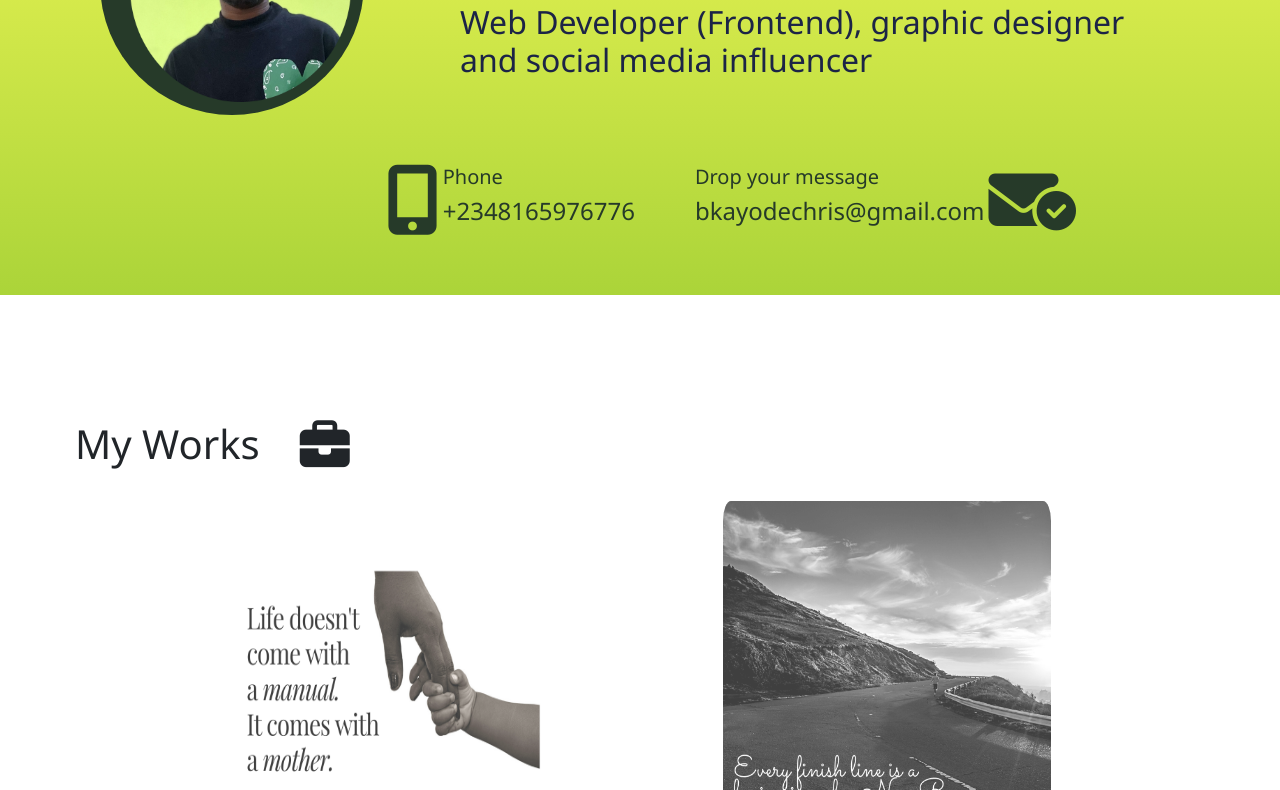
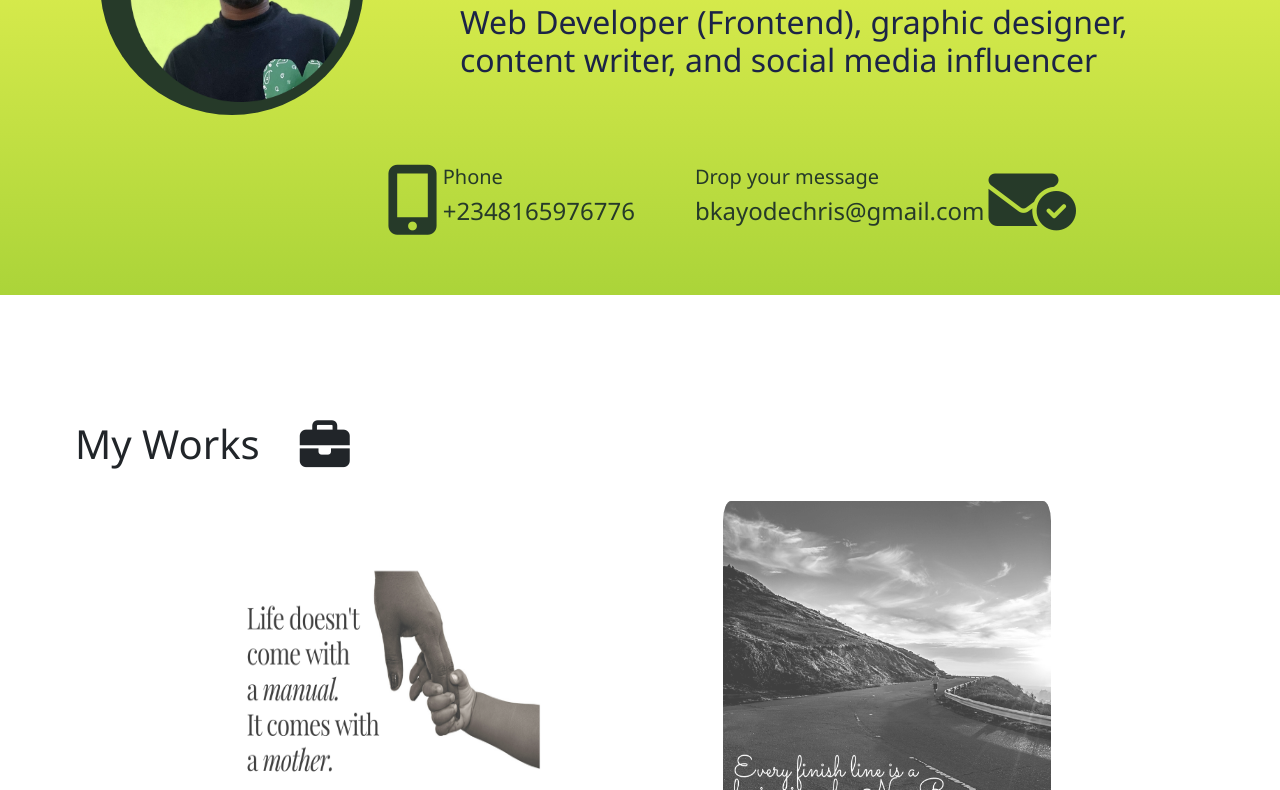
Before and after one commit to kayodeisonline/my-portfolio, a plain HTML site: page index.html in a window 1280 px wide. Shown: the part 299-1089 px from the top of the page. Drawn offline with nearby package versions, Linux system fonts and the light colour scheme.

Commit message:
Update index.html section ii

```diff
--- a/index.html
+++ b/index.html
@@ -73,7 +73,7 @@
                 </div>
                 <div class="col-8 profile-details">
                     <h2 class="pd1">My name is Kayode.</h2>
-                    <h2>Web Developer (Frontend), graphic designer and social media influencer</h2>
+                    <h2>Web Developer (Frontend), graphic designer, content writer, and social media influencer</h2>
                 </div>
             </div>
             <div class="contact">
```
